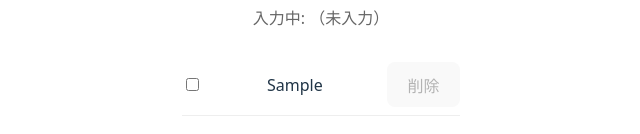
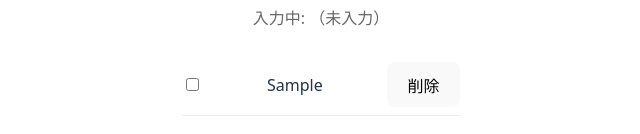
Before and after one commit to nishino203xx/react-study-project, a React app in the folder app/: page / in a window 1280 px wide. Both pictures are taken after typing "Sample" into the empty fields and a click on the button "追加". Shown: the part 420-554 px from the top of the page, without its empty margins (319-959 px from the left). Built offline with nearby package versions, Linux system fonts and the light colour scheme; the HTML template or start-up script is replaced by a standard one.

Commit message:
update:削除機能を追加

```diff
--- a/app/src/App.tsx
+++ b/app/src/App.tsx
@@ -32,6 +32,10 @@ function App() {
     setTodos((prev) =>
       prev.map((t) => (t.id === id ? { ...t, done: !t.done } : t))
     );
+  };
+
+  const remove = (id: string) => {
+    setTodos((prev) => prev.filter((t) => t.id !== id));
   };
 
   return (
@@ -72,7 +76,6 @@ function App() {
               borderBottom: "1px solid #eee",
             }}
           >
-            {/* todo:チェック機能 */}
             <input
               type="checkbox"
               checked={t.done}
@@ -86,8 +89,13 @@ function App() {
             >
               {t.title}
             </span>
-            {/* todo:削除機能 */}
-            <button disabled>削除</button>
+            <button
+              onClick={() => {
+                if (confirm(`「${t.title}」を削除しますか？`)) remove(t.id);
+              }}
+            >
+              削除
+            </button>
           </li>
         ))}
       </ul>
```
